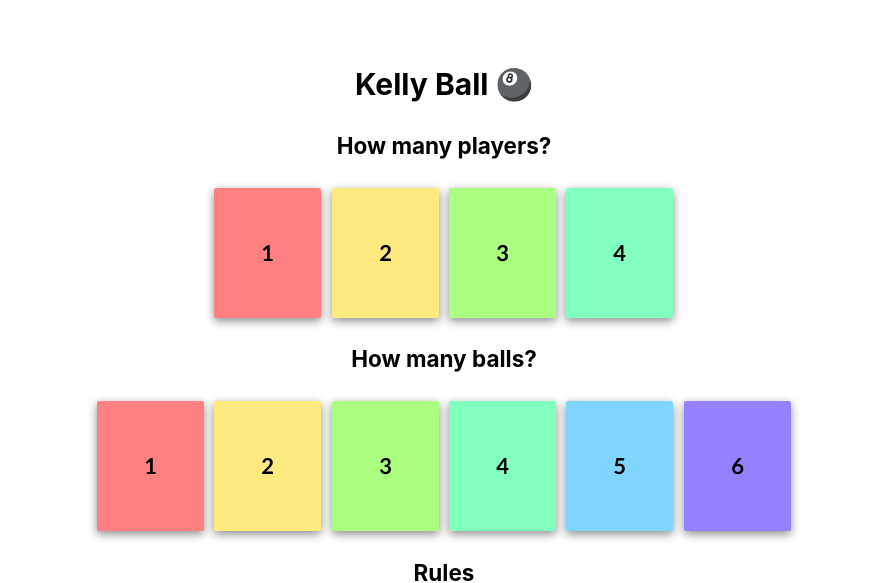
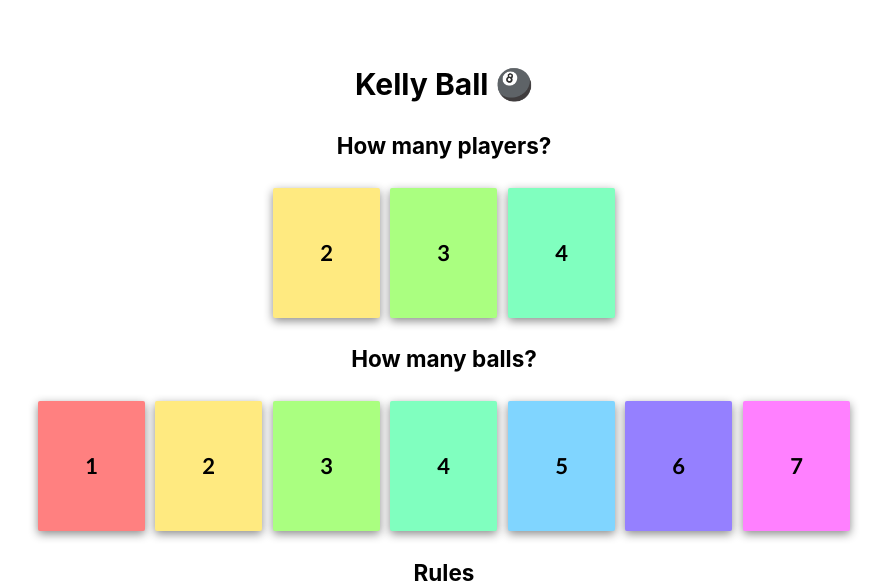
Before and after one commit to finchett/kelly-ball, a Vue app: page / in a window 1280 px wide. Shown: the top 583 px of the page, without its empty margins (196-1083 px from the left). Built offline with nearby package versions, Linux system fonts and the light colour scheme.

Commit message:
generate numbers for players

```diff
--- a/package.json
+++ b/package.json
@@ -9,6 +9,7 @@
     "lint": "eslint . --ext .vue,.js,.jsx,.cjs,.mjs --fix --ignore-path .gitignore"
   },
   "dependencies": {
+    "pythonic": "^2.0.3",
     "vue": "^3.2.45",
     "vue-router": "^4.1.6"
   },
--- a/src/components/number-picker.vue
+++ b/src/components/number-picker.vue
@@ -36,13 +36,13 @@ export default {
 <template>
   <h2>{{ this.itemName }}</h2>
   <span
-    v-for="n in max"
+    v-for="n in max - min + 1"
     v-bind:key="n"
-    @click="submit(n)"
-    :class="[card, selected(n)]"
-    :style="getLightColor(n)"
+    @click="submit(n + min - 1)"
+    :class="[card, selected(n + min - 1)]"
+    :style="getLightColor(n + min - 1)"
   >
-    {{ n }}
+    {{ n + min - 1 }}
   </span>
 </template>
 
--- /dev/null
+++ b/src/models/PlayerCard.js
@@ -0,0 +1,6 @@
+export default class PlayerCard {
+  constructor(name, numbers) {
+    this.name = name;
+    this.numbers = numbers;
+  }
+}
--- /dev/null
+++ b/src/modules/Game.js
@@ -0,0 +1,36 @@
+import PlayerCard from "../models/PlayerCard";
+import { range } from "pythonic";
+
+/**
+ * from https://stackoverflow.com/a/6274381
+ * @param {Array} a items An array containing the items.
+ */
+function shuffle(a) {
+  for (let i = a.length - 1; i > 0; i--) {
+    const j = Math.floor(Math.random() * (i + 1));
+    [a[i], a[j]] = [a[j], a[i]];
+  }
+  return a;
+}
+
+export function GenerateGame(playerCount, ballCount) {
+  let balls = shuffle(Array.from(range(1, 16)));
+
+  console.log(balls);
+
+  let playerCards = [];
+
+  let i = 0;
+  while (i < playerCount) {
+    playerCards.push(
+      new PlayerCard(
+        `Player ${i + 1}`,
+        balls.slice(i * ballCount, (i + 1) * ballCount)
+      )
+    );
+
+    i++;
+  }
+  console.log(playerCards);
+  return playerCards;
+}
--- /dev/null
+++ b/src/store/store.js
@@ -0,0 +1,5 @@
+import { reactive } from "vue";
+
+export const store = reactive({
+  playerCards: [],
+});
--- a/src/views/home-view.vue
+++ b/src/views/home-view.vue
@@ -1,13 +1,16 @@
 <script>
 import NumberDisplay from "../components/number-display.vue";
 import NumberPicker from "../components/number-picker.vue";
+import { GenerateGame } from "../modules/Game";
+import { store } from "../store/store.js";
 
 export default {
   data() {
     return {
+      store,
       numbers: [15],
       ballCount: null,
-      playerCount: null,
+      playerCount: 2,
     };
   },
   components: {
@@ -17,6 +20,7 @@ export default {
   methods: {
     play() {
       if (this.ballCount && this.playerCount) {
+        this.store.playerCards = GenerateGame(this.ballCount, this.playerCount);
         this.$router.push("play");
       }
     },
@@ -39,14 +43,14 @@ export default {
       <input type="hidden" name="balls" :value="ballCount" />
       <NumberPicker
         item-name="How many players?"
-        :min="1"
+        :min="2"
         :max="4"
         @select="(picked) => (playerCount = picked)"
       ></NumberPicker>
       <NumberPicker
         item-name="How many balls?"
         :min="1"
-        :max="6"
+        :max="Math.floor(15 / playerCount)"
         @select="(picked) => (ballCount = picked)"
       ></NumberPicker>
       <!-- <NumberDisplay :numbers="numbers"></NumberDisplay> -->
--- a/src/views/play-view.vue
+++ b/src/views/play-view.vue
@@ -1,13 +1,21 @@
 <script>
 import CardComponent from "../components/card-component.vue";
+import { store } from "../store/store.js";
 
 export default {
   components: {
     CardComponent,
   },
+  data() {
+    return {
+      store,
+    };
+  },
+  methods: {},
 };
 </script>
 
 <template>
+  <p>{{ store.playerCards }}</p>
   <CardComponent></CardComponent>
 </template>
```
Also changed, not shown: src/main.js (+7 -3 lines), 1 other file (tests, documents, lock files or other folders).
